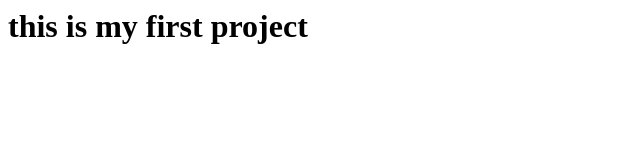
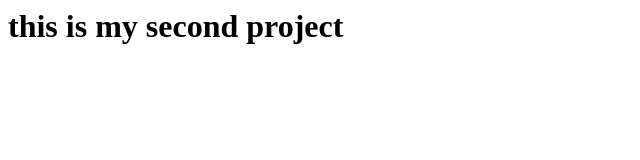
Before and after one commit to darkundeprachi12/MyFirstProject, a plain HTML site: page index.html in a window 1280 px wide. Shown: the whole page, without its empty margins (0-640 px from the left). Drawn offline with Linux system fonts and the light colour scheme.

Commit message:
Update index.html

```diff
--- a/index.html
+++ b/index.html
@@ -3,6 +3,6 @@
 <title></title>
 </head>
 <body>
-<h1>this is my first project</h1>
+<h1>this is my second project</h1>
 </body>
 </html>
```
